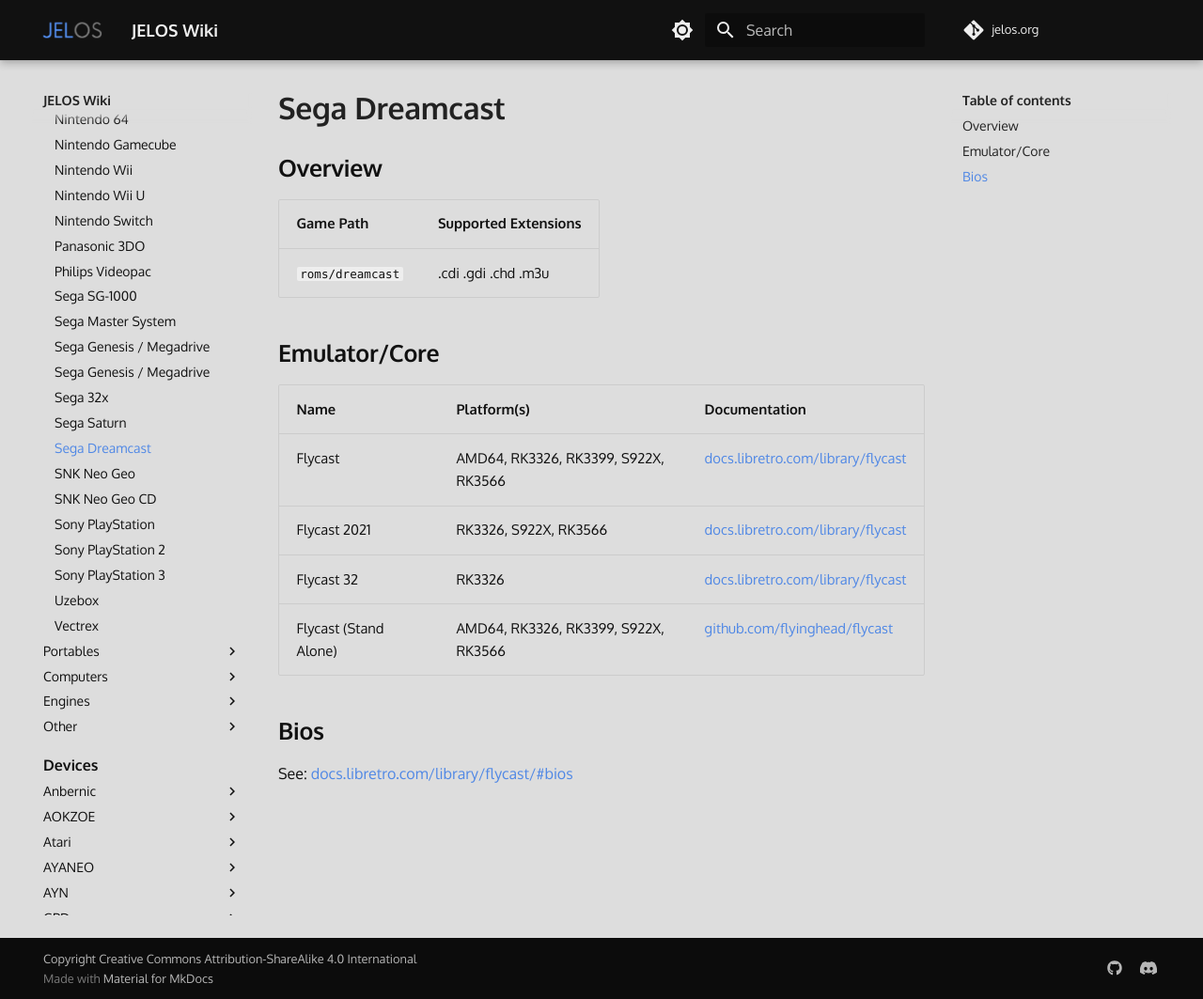
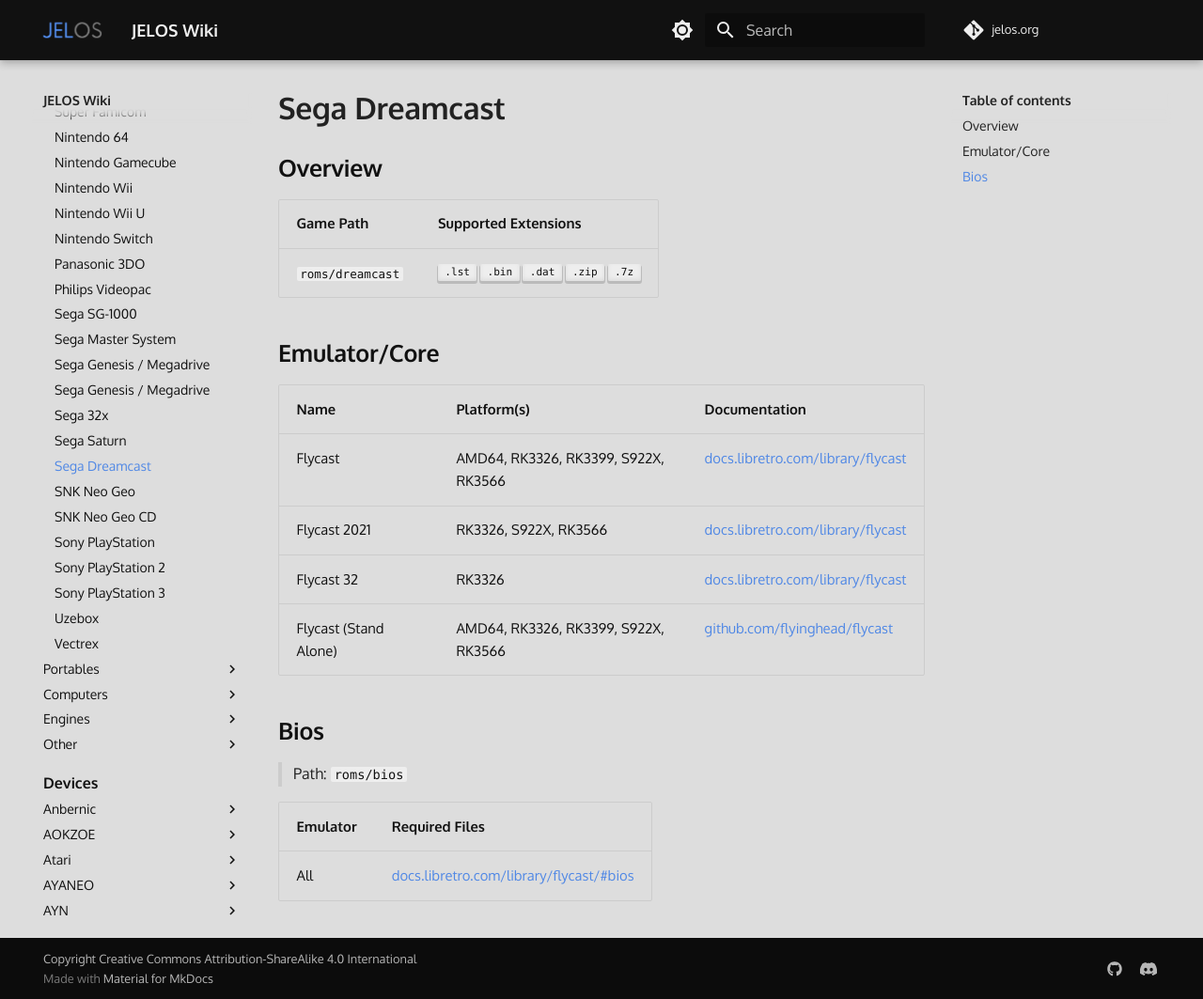
Before and after one commit to wbrawner/jelos.org, an MkDocs documentation site: the page built from docs/systems/dreamcast.md, in a window 1280 px wide and 1063 px high. Shown: the whole window at 94% size. Built offline with MkDocs 1.6.1 and Material for MkDocs 9.7.7, drawn with Linux system fonts in a browser that asks for light colours; some web fonts are replaced; comment, search, counter and statistics services are not loaded.

Commit message:
Update dreamcast.md

```diff
--- a/docs/systems/dreamcast.md
+++ b/docs/systems/dreamcast.md
@@ -4,7 +4,7 @@
 
 | Game Path | Supported Extensions |
 | --- | --- |
-| `roms/dreamcast` | .cdi .gdi .chd .m3u |
+| `roms/dreamcast` | ++".lst"++ ++".bin"++ ++".dat"++ ++".zip"++ ++".7z"++ |
 
 ## Emulator/Core
 
@@ -17,4 +17,8 @@
 
 ## Bios
 
-See: [docs.libretro.com/library/flycast/#bios](https://docs.libretro.com/library/flycast/#bios)
+> Path: `roms/bios`
+
+| Emulator | Required Files |
+| --- | --- |
+| All | [docs.libretro.com/library/flycast/#bios](https://docs.libretro.com/library/flycast/#bios) |
```
